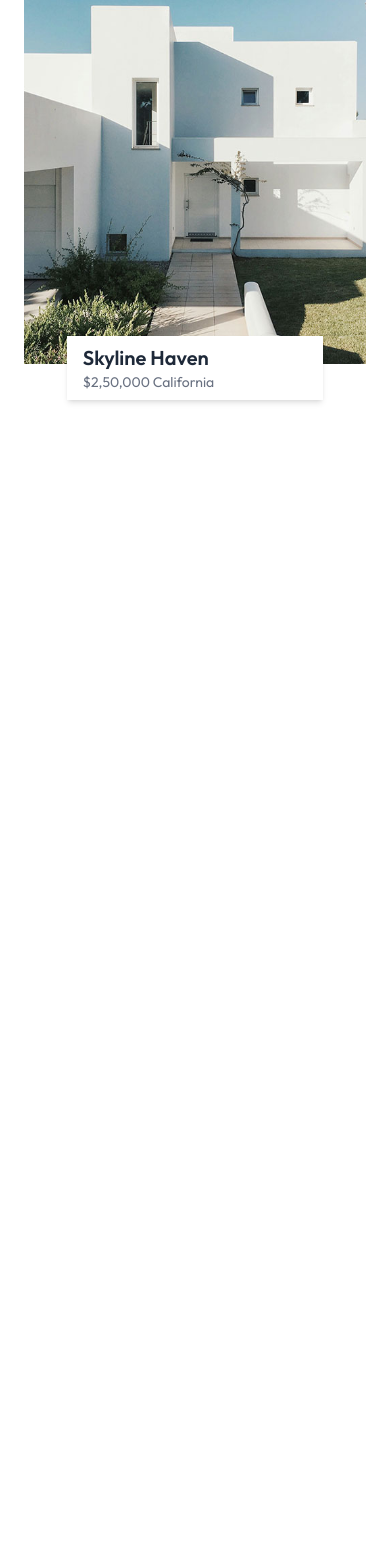
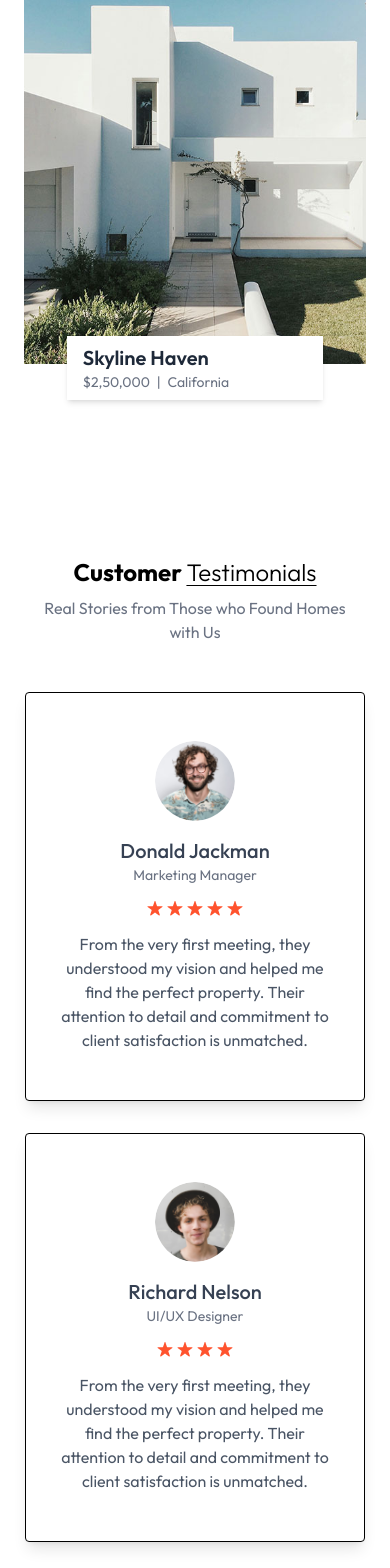
Before and after one commit to GizyM/estate-website, a React (Vite) app: page / in a window 390 px wide. Shown: the part 2466-4034 px from the top of the page. Before the commit the page ends 2982 px from the top, so only its background shows below. Built offline with nearby package versions, Linux system fonts and the light colour scheme.

Commit message:
initialized git repository

```diff
--- a/index.html
+++ b/index.html
@@ -1,5 +1,5 @@
 <!doctype html>
-<html lang="en">
+<html lang="en" class="scroll-smooth">
   <head>
     <meta charset="UTF-8" />
     <link rel="icon" type="image/svg+xml" href="/favicon.svg" />
--- a/src/App.jsx
+++ b/src/App.jsx
@@ -2,6 +2,8 @@ import React from 'react'
 import Header from './components/Header'
 import About from './components/About'
 import Projects from './components/Projects'
+import Testimonials from './components/Testimonials'
+import Contact from './components/Contact'
 
 const App = () => {
   return (
@@ -9,6 +11,8 @@ const App = () => {
       <Header />
       <About />
       <Projects />
+      <Testimonials />
+      <Contact />
     </div>
   )
 }
--- /dev/null
+++ b/src/components/Contact.jsx
@@ -0,0 +1,46 @@
+import React from "react";
+
+const Contact = () => {
+  return (
+    <div
+      className="text-center p-6 py-20 lg:px-32 w-full overflow-hidden"
+      id="Contact"
+    >
+      <h1
+        className="text-2xl sm:text-4xl font-bold mb-2
+      text-center"
+      >
+        Contact{" "}
+        <span
+          className="underline underline-offset-4
+      decoration-1 under font-light"
+        >
+          With Us
+        </span>
+      </h1>
+      <p className="text-center text-gray-500 mb-12 max-w-80 mx-auto">
+        Ready to Make a Move? Let's Build Your Future Togther
+      </p>
+
+      <form className='max-w-2xl mx-auto text-gray-600 pt-8'>
+        <div className='flex flex-wrap'>
+          <div className="w-full md:w-1/2 text-left">
+            Your Name
+            <input className='w-full border border-gray-300 rounded py-3
+            px-4 mt-2' type="text" name='Name' placeholder="Your Name" required />
+          </div>
+          <div className='w-full md:w-1/2 text-left md:pl-4'>
+          Your Email
+          <input className='w-full border border-gray-300 rounded py-3
+          px-4 mt-2' type="email" name='Email' placeholder="Your Email" required />
+          </div>
+        </div>
+        <div>
+            Message
+        </div>
+      </form>
+    </div>
+  );
+};
+
+export default Contact;
--- a/src/components/Projects.jsx
+++ b/src/components/Projects.jsx
@@ -1,4 +1,4 @@
-import React, { useState } from 'react'
+import React, { useEffect, useState } from 'react'
 import { assets, projectsData } from '../assets/assets'
 
 const Projects = () => {
@@ -6,8 +6,27 @@ const Projects = () => {
     const [currentIndex, setCurrentIndex] = useState(0);
     const [cardsToShow, setCardsToShow] = useState(1);
 
+    useEffect(() => {
+        const updateCardsToShow = () => {
+            if(window.innerWidth >= 1024) {
+                setCardsToShow(projectsData.length);
+            } else {
+                setCardsToShow(1);
+            }
+        };
+            updateCardsToShow();
+
+            window.addEventListener('resize', updateCardsToShow);
+            return () => window.removeEventListener('resize', updateCardsToShow);
+
+    }, [cardsToShow])
+
     const nextProject = () => {
         setCurrentIndex((prevIndex) => (prevIndex + 1) % projectsData.length)
+    }
+
+    const prevProject = () => {
+        setCurrentIndex((prevIndex) => prevIndex === 0 ? projectsData.length - 1 : prevIndex - 1)
     }
 
   return (
@@ -17,17 +36,21 @@ const Projects = () => {
 
       {/* slider buttons */}
       <div className='flex justify-end items-center mb-8'>
-        <button className='p-3 bg-gray-200 rounded mr-2' aria-label='Previous Project'>
+        <button onClick={prevProject}
+        className='p-3 bg-gray-200 rounded mr-2' aria-label='Previous Project'>
             <img src={assets.left_arrow} alt="Previous" />
         </button>
-        <button className='p-3 bg-gray-200 rounded mr-2' aria-label='Next Project'>
+        <button onClick={nextProject}
+        className='p-3 bg-gray-200 rounded mr-2' aria-label='Next Project'>
             <img src={assets.right_arrow} alt="Next" />
         </button>
       </div>
 
       {/* project slider container */}
       <div className='overflow-hidden'>
-        <div className='flex gap-8 transition-transform duration-500 ease-in-out'>
+        <div className='flex gap-8 transition-transform duration-500 ease-in-out'
+        style={{transform: `translateX(-${(currentIndex * 100) / cardsToShow}%)`}}
+        >
             {projectsData.map((project, index) => (
                 <div key={index} className='relative flex-shrink-0 w-full sm:w-1/4'>
                     <img src={project.image} alt={project.title} className='w-full h-auto mb-14' />
@@ -37,7 +60,7 @@ const Projects = () => {
                             {project.title}
                         </h2>
                         <p className='text-gray-500 text-sm'>
-                            {project.price} <span></span> {project.location}
+                            {project.price} <span className='px-1'>|</span> {project.location}
                         </p>
                         </div>
                     </div>
--- /dev/null
+++ b/src/components/Testimonials.jsx
@@ -0,0 +1,31 @@
+import React from 'react'
+import { assets, testimonialsData } from '../assets/assets'
+
+const Testimonials = () => {
+  return (
+    <div className='container mx-auto py-10 lg:px-32 w-full overflow-hidden' id='Testimonials'>
+      <h1 className='text-2xl sm:text-4xl font-bold mb-2 text-center'>Customer <span className='underline
+      underline-offset-4 decoration-1 under font-light'>Testimonials</span></h1>
+      <p className='text-center text-gray-500 mb-12 max-w-80 mx-auto'>Real Stories from Those who Found Homes with Us</p>
+
+      <div className='flex flex-wrap justify-center gap-8'>
+        {testimonialsData.map((testimonial, index) => (
+            <div key={index} className='max-w-[340px] border shadow-lg rounded px-8 py-12 text-center'>
+                <img className='w-20 h-20 rounded-full mx-auto mb-4' src={testimonial.image} alt={testimonial.alt} />
+                <h2 className='text-xl text-gray-700 font-medium'>{testimonial.name}</h2>
+                <p className='text-gray-500 mb-4 text-sm'>{testimonial.title}</p>
+                <div className='flex justify-center gap-1 text-red-500 mb-4'>
+                    {Array.from({length: testimonial.rating}, (item, index) => (
+                        <img key={index} src={assets.star_icon} alt="" />
+                    ))}
+                </div>
+                <p className='text-gray-600'>{testimonial.text}</p>
+            </div>
+        ))}
+      </div>
+
+    </div>
+  )
+}
+
+export default Testimonials
```
